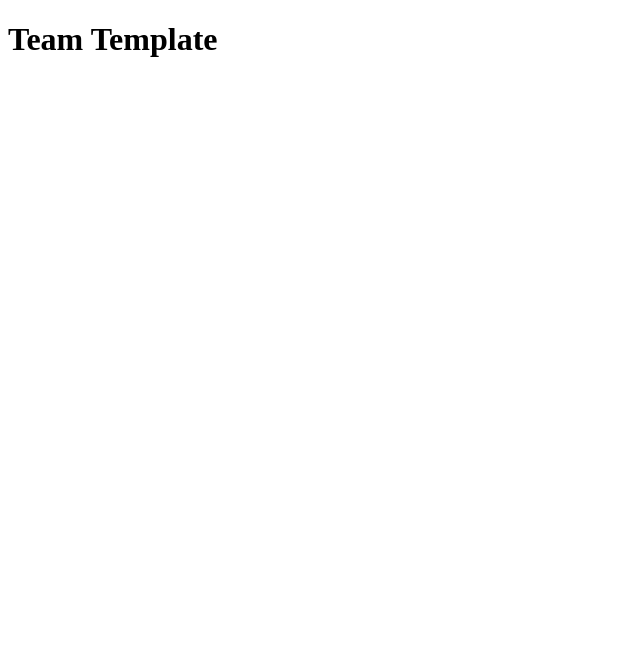
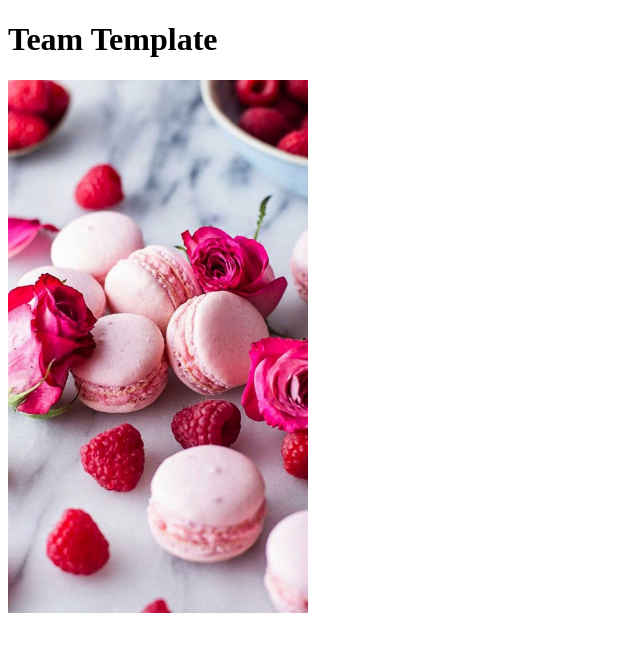
Before and after one commit to anaastassi/web-project, a plain HTML site: page index.html in a window 1280 px wide. Shown: the whole page, without its empty margins (0-640 px from the left). Drawn offline with Linux system fonts and the light colour scheme.

Commit message:
Sample html

```diff
--- a/index.html
+++ b/index.html
@@ -10,6 +10,7 @@
 <body>
     <header>
         <h1>Team Template</h1>
+        <img src="img/macarons.jpeg" alt="macarons" width="300px">
     </header>
     <main>
 
```
Also changed, not shown: img/macarons.jpeg (added).
